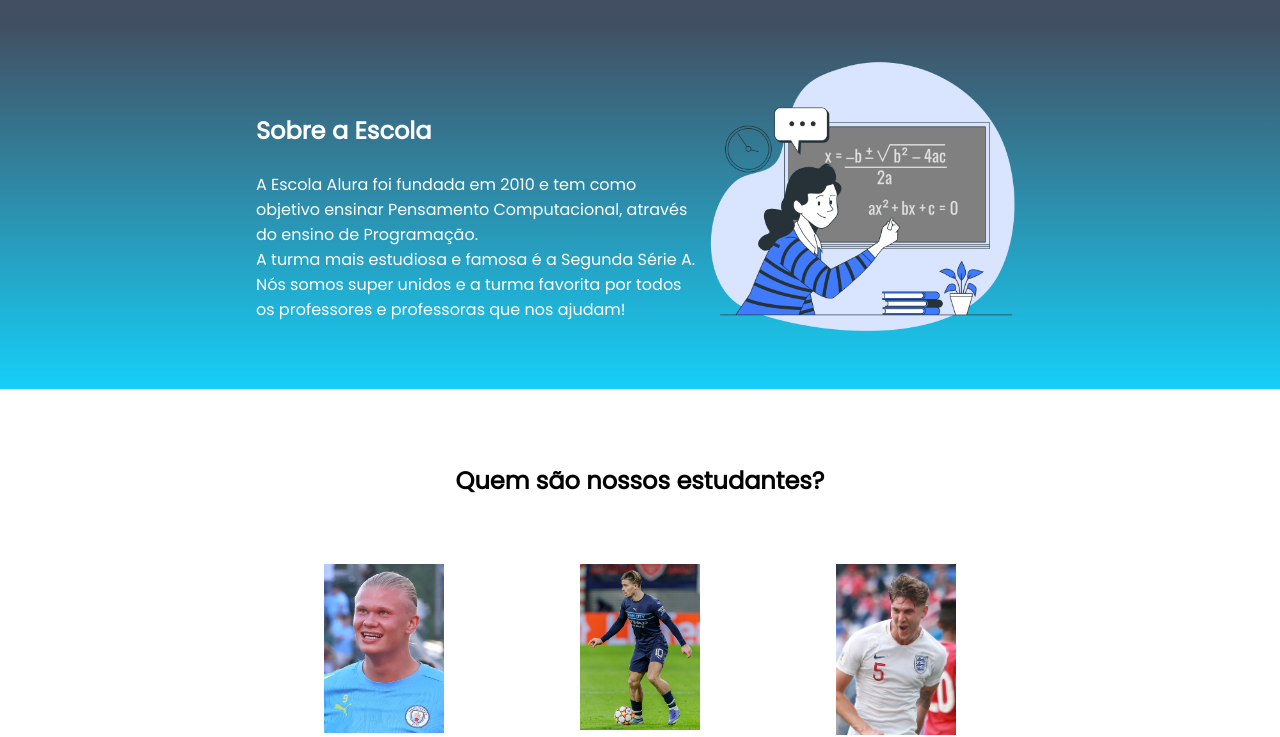
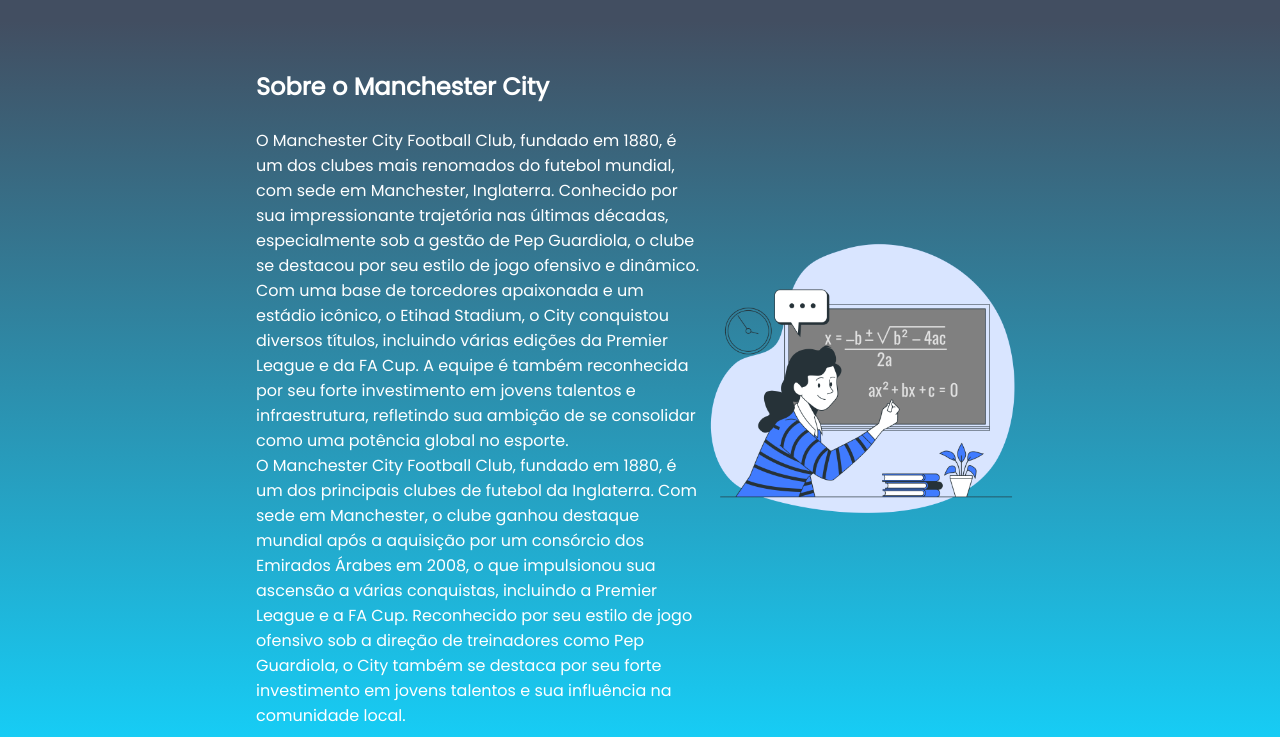
Before and after one commit to pederpan/FeiraPolo, a plain HTML site: page index.html in a window 1280 px wide. Shown: the part 56-793 px from the top of the page. Drawn offline with Linux system fonts and the light colour scheme.

Commit message:
mudei os parágrafos

```diff
--- a/index.html
+++ b/index.html
@@ -22,11 +22,9 @@
     </header>
     <section id="escola">
         <div class="escola-div-conteudo">
-            <h2 class="escola-titulo">Sobre a Escola</h2>
-            <p class="escola-texto-um">A Escola Alura foi fundada em 2010 e tem como objetivo ensinar Pensamento
-                Computacional, através do ensino de Programação.</p>
-            <p class="escola-texto-dois">A turma mais estudiosa e famosa é a Segunda Série A. Nós somos super unidos e a
-                turma favorita por todos os professores e professoras que nos ajudam!</p>
+            <h2 class="escola-titulo">Sobre o Manchester City</h2>
+            <p class="escola-texto-um">O Manchester City Football Club, fundado em 1880, é um dos clubes mais renomados do futebol mundial, com sede em Manchester, Inglaterra. Conhecido por sua impressionante trajetória nas últimas décadas, especialmente sob a gestão de Pep Guardiola, o clube se destacou por seu estilo de jogo ofensivo e dinâmico. Com uma base de torcedores apaixonada e um estádio icônico, o Etihad Stadium, o City conquistou diversos títulos, incluindo várias edições da Premier League e da FA Cup. A equipe é também reconhecida por seu forte investimento em jovens talentos e infraestrutura, refletindo sua ambição de se consolidar como uma potência global no esporte.</p>
+            <p class="escola-texto-dois">O Manchester City Football Club, fundado em 1880, é um dos principais clubes de futebol da Inglaterra. Com sede em Manchester, o clube ganhou destaque mundial após a aquisição por um consórcio dos Emirados Árabes em 2008, o que impulsionou sua ascensão a várias conquistas, incluindo a Premier League e a FA Cup. Reconhecido por seu estilo de jogo ofensivo sob a direção de treinadores como Pep Guardiola, o City também se destaca por seu forte investimento em jovens talentos e sua influência na comunidade local.</p>
         </div>
         <img class="escola-imagem" src="Formula-bro.png" alt="imagem que representa uma professora em sala de aula">
     </section>
```
